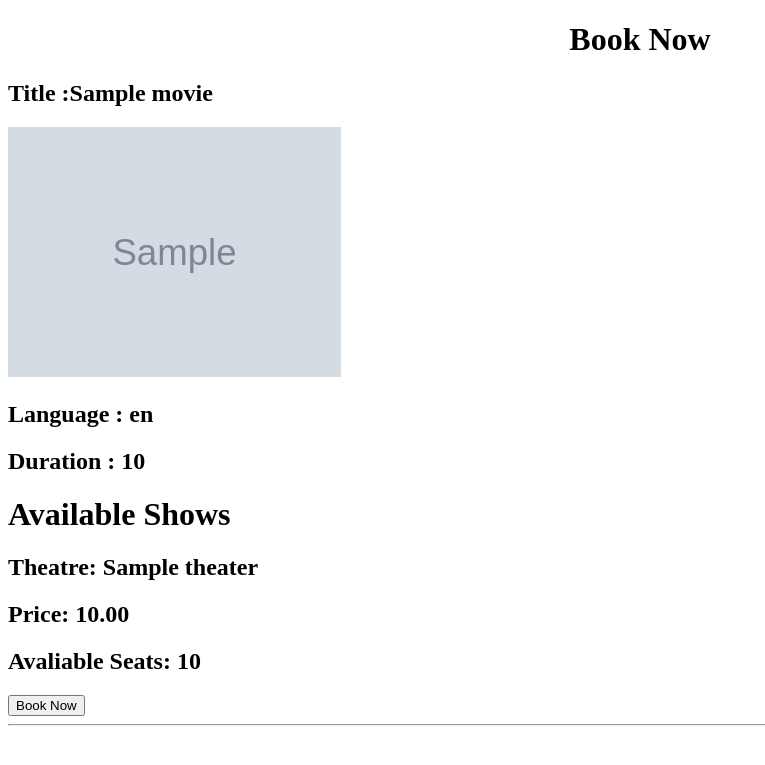
After one commit to Adidevx/Movie_project, a Django app: template pmax/templates/pmax/movie_detail.html in a window 1280 px wide. The commit adds this page. Shown: the top 765 px of the page, without its empty margins (0-765 px from the left). Run offline with Django 5.2, Linux system fonts and the light colour scheme; the template is opened without the code that fills it: values that come from a table or form of the project are taken from there, others are empty; tables that the repository leaves empty hold one stand-in row (values such as "Sample post"); grey boxes marked "Sample" are stand-in pictures.

Commit message:
added shows and making booking system

```diff
--- a/movie_project/urls.py
+++ b/movie_project/urls.py
@@ -18,14 +18,16 @@ from django.contrib import admin
 from django.urls import path
 from django.conf import settings
 from django.conf.urls.static import static
-from pmax.views import Home, Signup, Login, Dashboard
+from pmax.views import Home, Signup, Login, Dashboard, logout, movie_detail
 
 urlpatterns = [
     path('admin/', admin.site.urls),
     path('',Home,name="Home"),
     path('signup',Signup,name="Signup"),
     path("login/",Login,name='Login'),
-    path("dashboard/",Dashboard,name='dashboard')
+    path("dashboard/",Dashboard,name='dashboard'),
+    path('logout/',logout,name='logout'),
+    path('movie_detail/<int:movie_id>/',movie_detail,name="movie_detail")
 ]
 
 urlpatterns = urlpatterns + static(settings.MEDIA_URL, document_root = settings.MEDIA_ROOT)
--- a/pmax/templates/pmax/dashboard.html
+++ b/pmax/templates/pmax/dashboard.html
@@ -24,13 +24,14 @@
 </head>
 <body>
     <center><h1>Movies List</h1></center>
+    <a href="{% url 'logout' %}"><button>Logout</button></a>
     <div class="container">
         {% for i in movies %}
         <div class="card">
             <img height="200px" src="{{i.image.url}}" alt="">
         <h2>Title: {{i.name}}</h2>
         <h2>Durations: {{i.durations}} mins</h2>
-        <button>Views</button><br>
+        <a href="{% url 'movie_detail' i.id %}"><button>View</button></a><br>
         </div>
     {% endfor %}
     </div>
--- /dev/null
+++ b/pmax/templates/pmax/movie_detail.html
@@ -0,0 +1,32 @@
+<!DOCTYPE html>
+<html lang="en">
+<head>
+    <meta charset="UTF-8">
+    <meta name="viewport" content="width=device-width, initial-scale=1.0">
+    <title>Document</title>
+</head>
+<body>
+    <center><h1>Book Now</h1></center>
+    <h2> Title :{{movie.name}}</h2>
+    <img height="250px" src="{{movie.image.url}}" alt="">
+    <h2>Language : {{movie.language}}</h2>
+    <h2>Duration : {{movie.duration}}</h2>
+
+    <h1>Available Shows</h1>
+    {% for i in shows %}
+    <h2>Theatre: {{i.theatre.name}}</h2>
+    <h2>Price: {{i.price}}</h2>
+    <h2>Avaliable Seats: {{i.available_seats}}</h2>
+
+    {% if i.available_seats > 0 %}
+        <button>Book Now</button>
+    {% else %}
+        <button>Sold Out</button>
+        {% endif %}
+    {% empty %}
+    <h2>No shows avaliable</h2>
+    {% endfor %}
+
+    <hr>
+</body>
+</html>
```
Also changed, not shown: pmax/views.py (+17 -2 lines).
